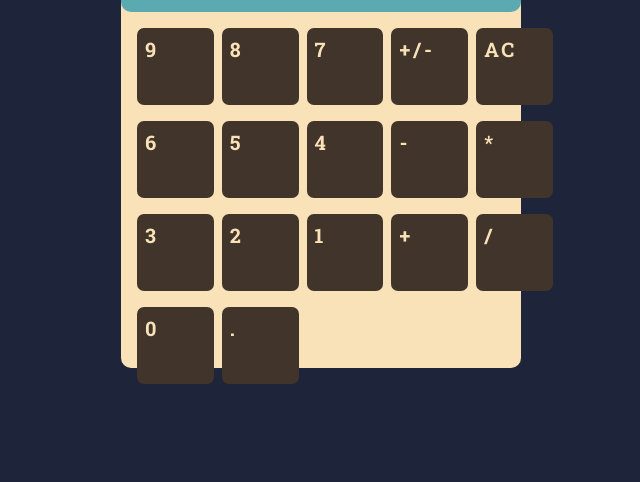
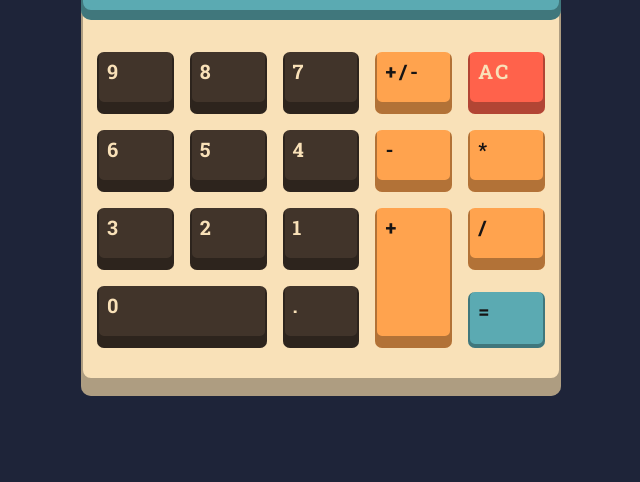
Before and after one commit to hello-damiro/calculator, a plain HTML site: page index.html in a window 1280 px wide. Shown: the part 240-722 px from the top of the page, without its empty margins (319-959 px from the left). Drawn offline with Linux system fonts and the light colour scheme.

Commit message:
fixed grid layout and applied shadow as an effect for 3D look

```diff
--- a/index.html
+++ b/index.html
@@ -26,23 +26,24 @@
                 </div>
             </div>
             <div id="keypad">
-                <div class="key">9</div>
-                <div class="key">8</div>
-                <div class="key">7</div>
-                <div class="key">+/-</div>
-                <div class="key">AC</div>
-                <div class="key">6</div>
-                <div class="key">5</div>
-                <div class="key">4</div>
-                <div class="key">-</div>
-                <div class="key">*</div>
-                <div class="key">3</div>
-                <div class="key">2</div>
-                <div class="key">1</div>
-                <div class="key">+</div>
-                <div class="key">/</div>
-                <div class="key">0</div>
-                <div class="key">.</div>
+                <div class="key nine" value="9">9</div>
+                <div class="key eight" value="8">8</div>
+                <div class="key seven" value="7">7</div>
+                <div class="key sign" value="6">+/-</div>
+                <div class="key ac" value="ac">AC</div>
+                <div class="key six" value="6">6</div>
+                <div class="key five" value="5">5</div>
+                <div class="key four" value="4">4</div>
+                <div class="key minus" value="-">-</div>
+                <div class="key times" value="*">*</div>
+                <div class="key three" value="3">3</div>
+                <div class="key two" value="2">2</div>
+                <div class="key one" value="1">1</div>
+                <div class="key plus" value="+">+</div>
+                <div class="key slash" value="/">/</div>
+                <div class="key zero" value="0">0</div>
+                <div class="key period" value=".">.</div>
+                <div class="key equal pressed" value="=">=</div>
             </div>
         </div>
     </section>
--- a/script.js
+++ b/script.js
@@ -0,0 +1 @@
+let keys = document.querySelectorAll('.key');
--- a/style.css
+++ b/style.css
@@ -16,9 +16,9 @@
     --green: #10893a;
     --white: #f9e1b8;
 
-    /* SIZES */
-    --min-w: 320px;
-    --max-w: 400px;
+    /* SIZES: 360px - 480px */
+    --min-w: 420px;
+    --max-w: 480px;
 }
 
 /* COMMONS */
@@ -32,12 +32,12 @@ body {
     letter-spacing: 3px;
     display: flex;
     flex-direction: column;
-    margin: 0;
+    margin: 0 16px;
     overflow: hidden;
 }
 
-b {
-    font-weight: 700;
+h1 {
+    font-weight: 300;
 }
 
 a {
@@ -65,6 +65,7 @@ section {
     background: var(--white);
     border: none;
     border-radius: 10px;
+    box-shadow: inset 0px -16px 0px 2px rgba(0, 0, 0, 0.3);
     display: flex;
     flex-direction: column;
 }
@@ -75,9 +76,10 @@ section {
     font-weight: 700;
     font-size: 14px;
     text-align: left;
-    padding: 16px;
+    padding: 32px 16px;
     border: none;
     border-radius: 10px;
+    box-shadow: inset 0px -8px 0px 2px rgba(0, 0, 0, 0.3);
 }
 
 h1 {
@@ -89,7 +91,7 @@ h1 {
     background: var(--black);
     color: var(--green);
     font-family: digital, 'VT323', 'Roboto Slab', serif;
-    padding: 8px;
+    padding: 10px;
     margin-top: 8px;
     border: none;
     border-radius: 7px;
@@ -113,22 +115,119 @@ h1 {
     color: var(--brown);
     font-weight: 700;
     font-size: 20px;
+    padding: 32px 16px 48px 16px;
     display: grid;
     grid-template-columns: repeat(5, 1fr);
     grid-template-rows: repeat(4, 1fr);
+    grid-template-areas:
+        'nine eight seven sign ac'
+        'six five four minus times'
+        'three two one plus slash'
+        'zero zero period plus equal';
     gap: 16px;
-    padding: 16px;
 }
 
 .key {
     background: var(--brown);
     color: var(--white);
-    width: 100%;
-    aspect-ratio: 1 / 1;
-    padding-top: 8px;
-    padding-left: 8px;
-    border: none;
+    box-shadow: inset 0px -10px 0px 2px rgba(0, 0, 0, 0.3);
     border-radius: 7px;
+    padding-top: 6px;
+    /* hack to not expand div on padding left */
+    width: calc(100% - 10px);
+    padding-left: 10px;
+}
+
+.pressed {
+    margin-top: 6px;
+    box-shadow: inset 0px -2px 0px 2px rgba(0, 0, 0, 0.3);
+}
+
+.nine {
+    grid-area: nine;
+}
+
+.eight {
+    grid-area: eight;
+}
+
+.seven {
+    grid-area: seven;
+}
+
+.six {
+    grid-area: six;
+}
+
+.five {
+    grid-area: five;
+}
+
+.four {
+    grid-area: four;
+}
+
+.three {
+    grid-area: three;
+}
+
+.two {
+    grid-area: two;
+}
+
+.one {
+    grid-area: one;
+}
+
+.zero {
+    grid-area: zero;
+    /* aspect-ratio: 2 / 1; */
+}
+
+.period {
+    grid-area: period;
+}
+
+.sign {
+    grid-area: sign;
+    background: var(--orange);
+    color: var(--black);
+}
+
+.ac {
+    grid-area: ac;
+    background: var(--red);
+}
+
+.minus {
+    grid-area: minus;
+    background: var(--orange);
+    color: var(--black);
+}
+
+.times {
+    grid-area: times;
+    background: var(--orange);
+    color: var(--black);
+}
+
+.plus {
+    grid-area: plus;
+    background: var(--orange);
+    color: var(--black);
+    aspect-ratio: 1 / 2;
+}
+
+.slash {
+    grid-area: slash;
+    background: var(--orange);
+    color: var(--black);
+}
+
+.equal {
+    grid-area: equal;
+    background: var(--blue);
+    color: var(--black);
 }
 
 /* FOOTER */
```
